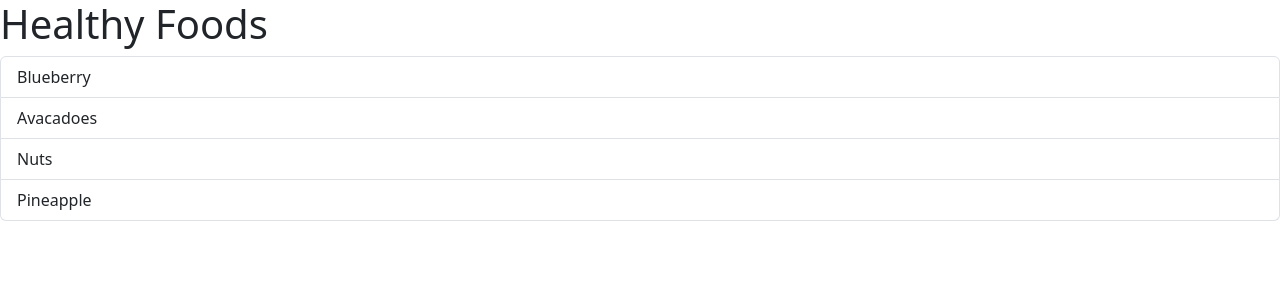
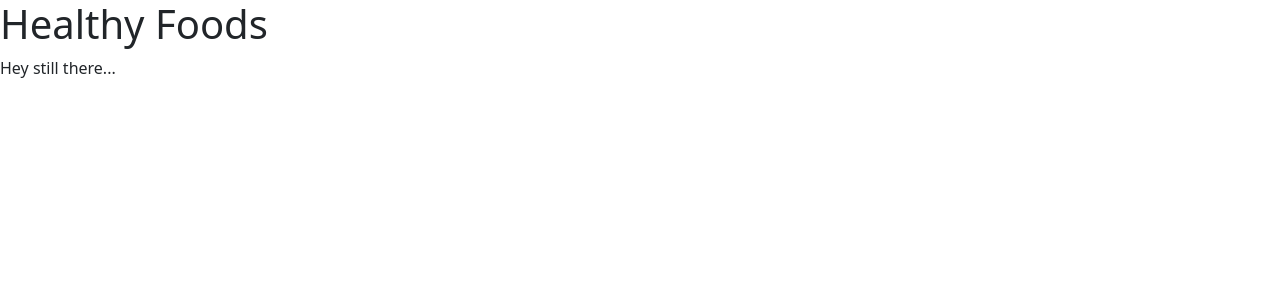
Before and after one commit to UjjwalDixit22/REACT, a React (Vite) app in the folder 18-Fragments/learning-fragments/: page / in a window 1280 px wide. Shown: the top 300 px of the page. Built offline with nearby package versions, Linux system fonts and the light colour scheme.

Commit message:
Conditional Rendering

```diff
--- a/18-Fragments/learning-fragments/src/App.jsx
+++ b/18-Fragments/learning-fragments/src/App.jsx
@@ -3,10 +3,19 @@ import React from 'react';
 import "bootstrap/dist/css/bootstrap.min.css";
 
 function App() {
-  let foodITems = ['Blueberry', 'Avacadoes', 'Nuts', 'Pineapple'];
+  let foodITems =[];
+  // let foodITems = ['Blueberry', 'Avacadoes', 'Nuts', 'Pineapple'];
+
+  // if(foodITems.length===0){
+  //   return <p>Still Hungry!</p>
+  // }
+  // let emptyMessage = foodITems.length===0?<p>Still Hungry !!!</p> : null
+
   return (
     <>
       <h1>Healthy Foods</h1>
+      {/* {emptyMessage} */}
+      {foodITems.length === 0 && <p>Hey still there...</p>}
       <ul className="list-group">
         {foodITems.map((item) => (
           <li key={item} className="list-group-item">{item}</li>
```
Also changed, not shown: 1 other file (tests, documents, lock files or other folders).
